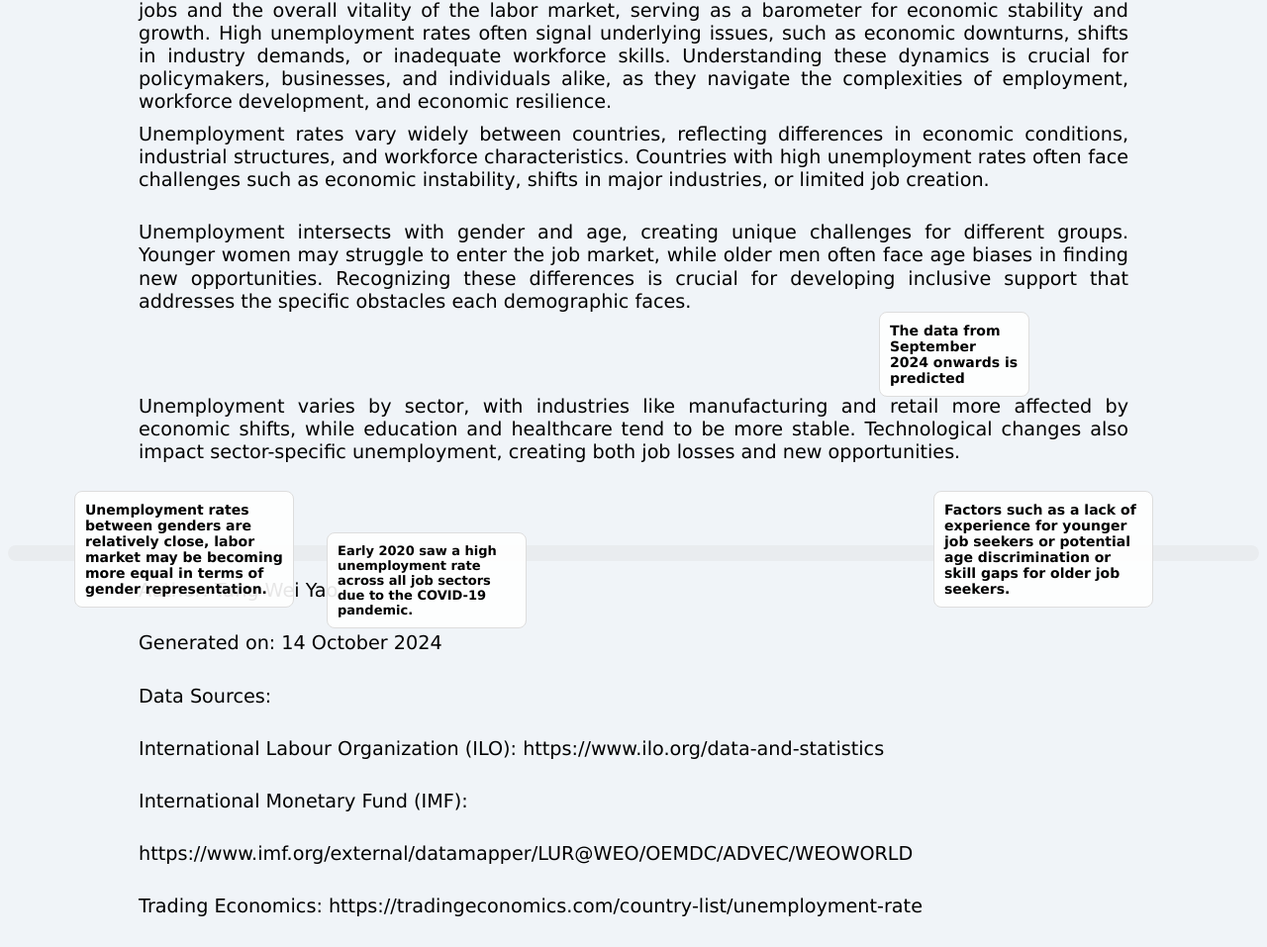
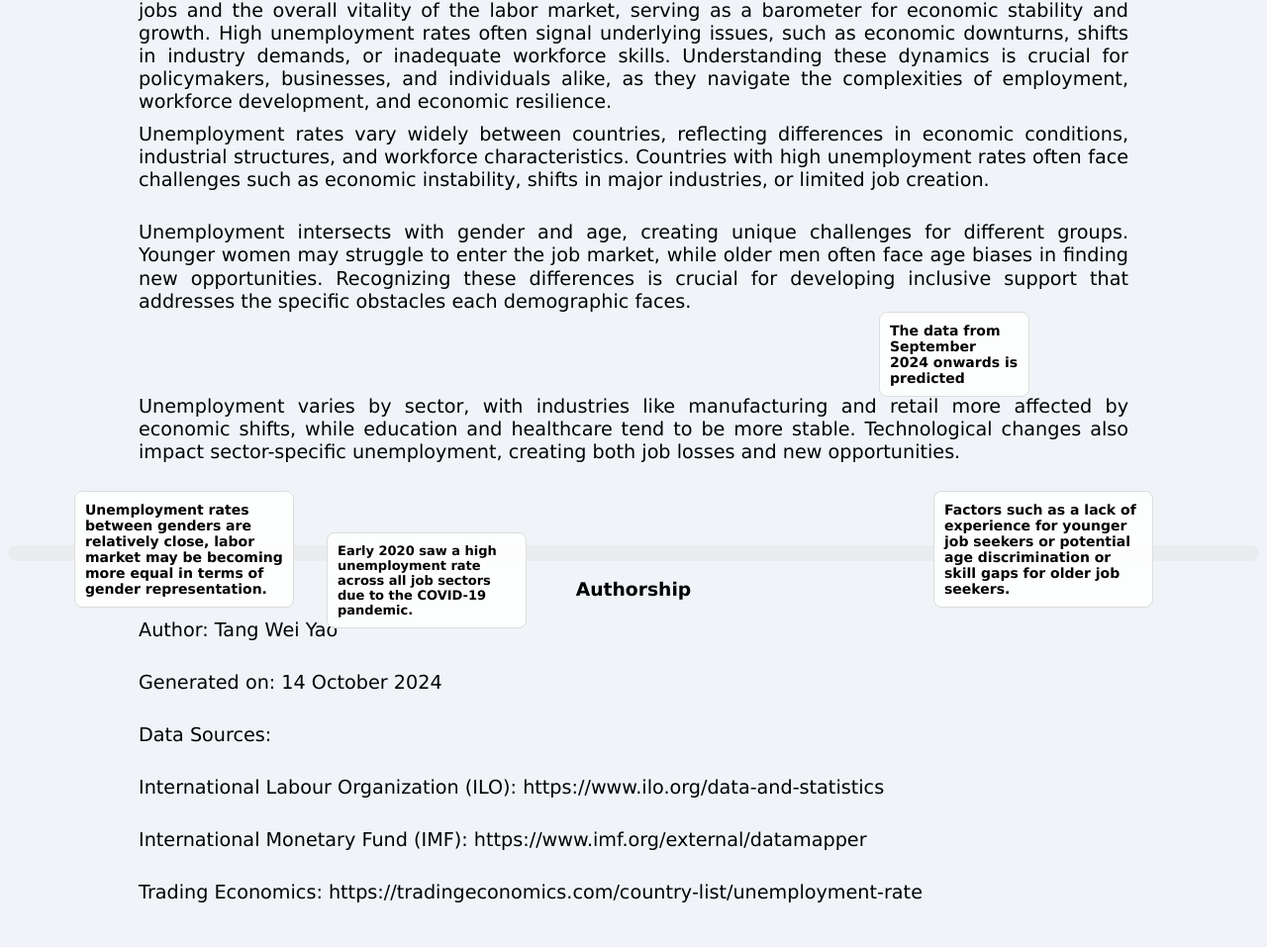
Before and after one commit to ventusus/FIT3179A2, a plain HTML site: page index.html in a window 1280 px wide. Shown: the part 141-1098 px from the top of the page at 99% size. Drawn offline with Linux system fonts and the light colour scheme; a script that the page names is missing.

Commit message:
Update index.html

```diff
--- a/index.html
+++ b/index.html
@@ -251,13 +251,12 @@
     </div>
 
     <div class="metadata"></div>
-        <h3></h3>
+        <h3>Authorship</h3>
         <p>Author: Tang Wei Yao</p>
         <p>Generated on: 14 October 2024</p>
         <p> Data Sources: </p>
         <P> International Labour Organization (ILO): https://www.ilo.org/data-and-statistics</P>
-        <p> International Monetary Fund (IMF): </p>
-        <p> https://www.imf.org/external/datamapper/LUR@WEO/OEMDC/ADVEC/WEOWORLD</p>
+        <p> International Monetary Fund (IMF): https://www.imf.org/external/datamapper</p>
         <p> Trading Economics: https://tradingeconomics.com/country-list/unemployment-rate</p>
 
 
```
